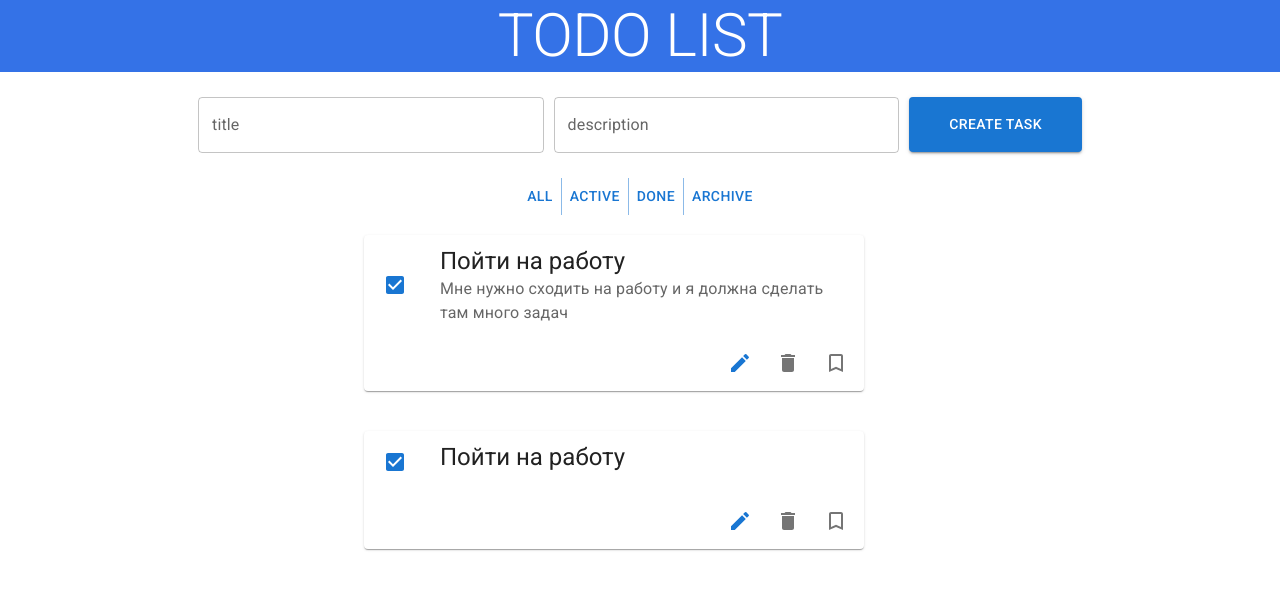
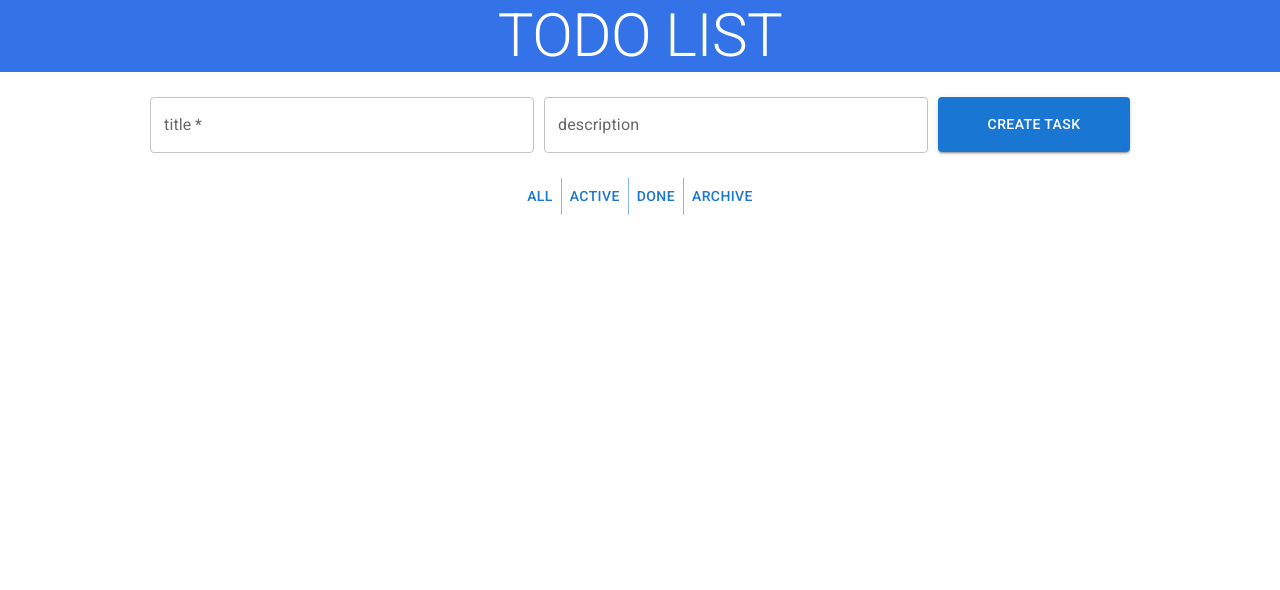
Before and after one commit to ShustovaElena/todo-list, a React (Create React App) app: page / in a window 1280 px wide. Shown: the top 590 px of the page. Built offline with nearby package versions, Linux system fonts and the light colour scheme.

Commit message:
feat: add ability create task

```diff
--- a/src/App.js
+++ b/src/App.js
@@ -1,12 +1,32 @@
+import { Component } from "react";
 import { Header, Tasks, CreateTaskField, Tabs } from "./components";
 
-export const App = () => {
+export class App extends Component {
+  constructor() {
+    super();
+    this.state = {
+      tasks: []
+    }
+  }
+
+  addTask = (userInput) => {
+    if (userInput) {
+      this.setState((state) => {
+        return {tasks: [...state.tasks, userInput]};
+      });
+    }
+  };
+
+  render() {
+    const { tasks } = this.state;
+
     return (
       <>
         <Header />
-      <CreateTaskField />
+        <CreateTaskField addTask={this.addTask}/>
         <Tabs />
-      <Tasks />
+        <Tasks tasks={tasks}/>
       </>
     );
   }
+}
--- a/src/components/CreateTaskField/CreateTaskField.js
+++ b/src/components/CreateTaskField/CreateTaskField.js
@@ -1,14 +1,68 @@
 import { Component } from "react";
-import { TextField, Container, Button } from "@mui/material";
+import { TextField, Box, Button } from "@mui/material";
 
 export class CreateTaskField extends Component {
+  constructor(props) {
+    super(props);
+    this.state = {
+      title: '',
+      description: '',
+      status: 'active',
+      error: false
+    };
+  }
+
+  handleTitleChange = (event) => {
+    this.setState({ title: event.target.value });
+  }
+
+  handleDescriptionChange = (event) => {
+    this.setState({ description: event.target.value });
+  }
+
+  clear = () => {
+    this.setState({ title: '', description: '' });
+  }
+
+  handleSubmit = (event) => {
+    const { title, description, status } = this.state;
+    const { addTask } = this.props;
+
+    if (this.state.title.length < 3) {
+      this.setState({ error: true });
+    } else {
+    this.setState({ error: false });
+    }
+
+    addTask({title, description, status});
+    document.getElementById("form").reset();
+    event.preventDefault();
+  }
+
   render() {
+    const { error } = this.state;
+
     return (
-      <Container sx={{ display: 'flex', margin: '20px auto', justifyContent: 'center' }}>
-        <TextField id="title" label="title" variant="outlined" sx={{ margin: '5px', width: '30%' }} />
-        <TextField id="description" label="description" variant="outlined"  sx={{ margin: '5px', width: '30%' }} />
-        <Button variant="contained" sx={{ margin: '5px', height: '55px', width: '15%' }}>Create task</Button>
-      </Container>
+      <Box id="form" component="form" sx={{ display: 'flex', margin: '20px auto', justifyContent: 'center' }}>
+        <TextField
+          id="title"
+          label="title"
+          variant="outlined"
+          required
+          error={error}
+          helperText={error && 'Title must be more 2 letters'}
+          onChange={this.handleTitleChange}
+          sx={{ margin: '5px', width: '30%' }}
+        />
+        <TextField
+          id="description"
+          label="description"
+          variant="outlined"
+          onChange={this.handleDescriptionChange}
+          sx={{ margin: '5px', width: '30%' }}
+        />
+        <Button variant="contained"  onClick={this.handleSubmit} sx={{ margin: '5px', height: '55px', width: '15%' }}>Create task</Button>
+      </Box>
     );
   }
 }
--- a/src/components/Tasks/Tasks.js
+++ b/src/components/Tasks/Tasks.js
@@ -4,10 +4,12 @@ import { Container } from '@mui/material';
 
 export class Tasks extends Component {
   render() {
+    const { tasks } = this.props;
     return (
       <Container sx={{ display: 'flex', flexDirection: 'column', justifyContent: 'center', width: '50%' }}>
-        <Task title="Пойти на работу" description="Мне нужно сходить на работу и я должна сделать там много задач" />
-        <Task title="Пойти на работу" />
+        {tasks.map((task, index) => {
+          return <Task key={index} title={task.title} description={task.description} />
+        })}
       </Container>
     );
   }
```
Lines whose indentation alone changed are shown as unchanged.
